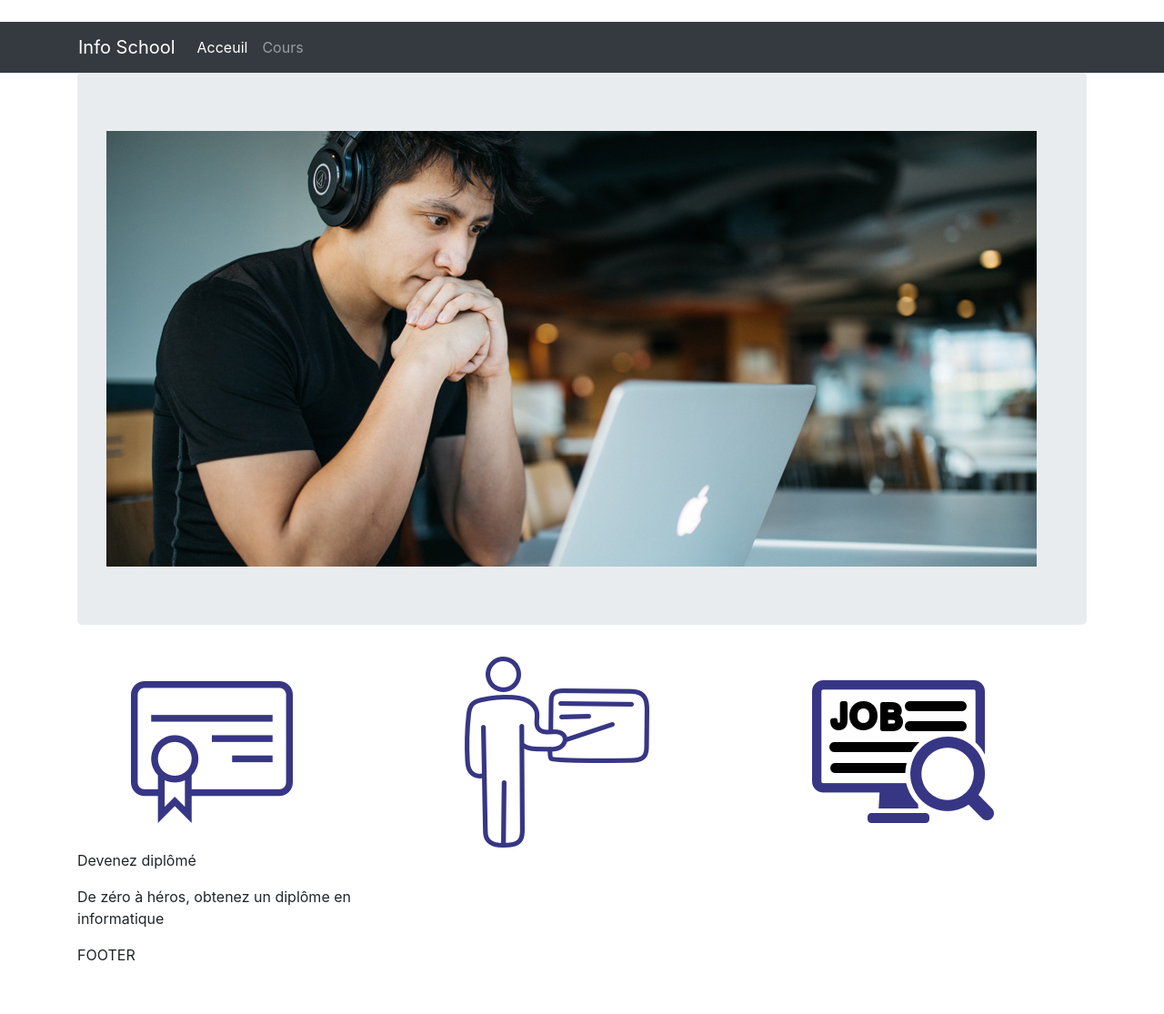
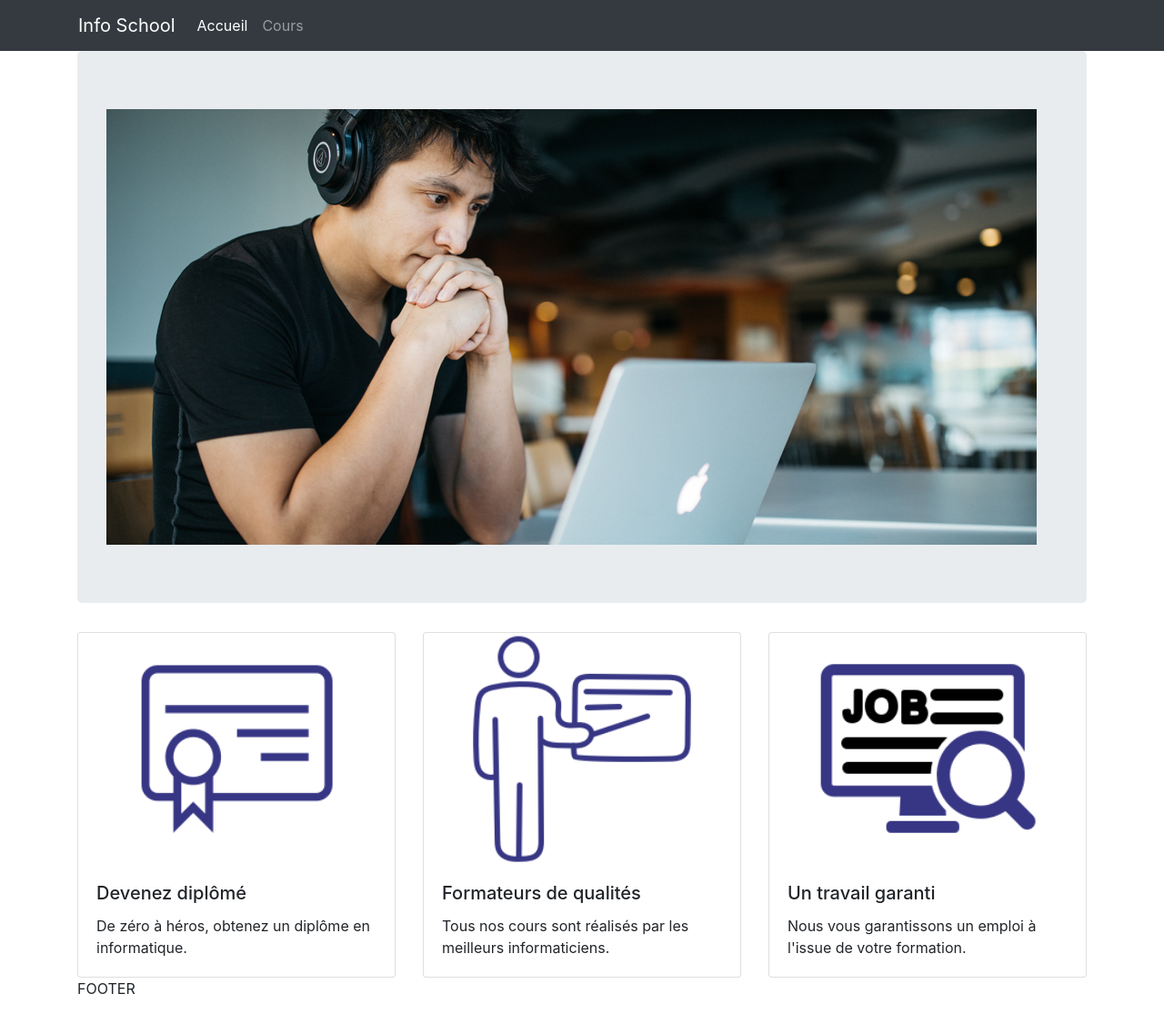
Before and after one commit to Pitec7/Exercice-Bootstrap, a plain HTML site: page index.html in a window 1280 px wide. Shown: the whole page at 91% size. Before the commit the page ends 1086 px from the top, so only its background shows below. Drawn offline with nearby package versions, Linux system fonts and the light colour scheme.

Commit message:
ajout des cards

```diff
--- a/index.html
+++ b/index.html
@@ -1,24 +1,20 @@
 <!DOCTYPE html>
 <html lang="en">
 
+<head>
+    <!-- Required meta tags -->
+    <meta charset="utf-8" />
+    <meta name="viewport" content="width=device-width, initial-scale=1, shrink-to-fit=no" />
+    <!-- Bootstrap CSS -->
+    <link
+    rel="stylesheet"
+    href="https://stackpath.bootstrapcdn.com/bootstrap/4.4.1/css/bootstrap.min.css"
+    integrity="sha384-Vkoo8x4CGsO3+Hhxv8T/Q5PaXtkKtu6ug5TOeNV6gBiFeWPGFN9MuhOf23Q9Ifjh"
+    crossorigin="anonymous"
+    >
 
-<head>
-
-    <!-- Required meta tags -->
-
-    <meta charset="utf-8">
-
-    <meta name="viewport" content="width=device-width, initial-scale=1, shrink-to-fit=no">
-
-    <!-- Bootstrap CSS -->
-
-    <link rel="stylesheet" href="https://stackpath.bootstrapcdn.com/bootstrap/4.4.1/css/bootstrap.min.css"
-        integrity="sha384-Vkoo8x4CGsO3+Hhxv8T/Q5PaXtkKtu6ug5TOeNV6gBiFeWPGFN9MuhOf23Q9Ifjh" crossorigin="anonymous">
-        <title>Info School</title>
-
+    <title>Info School</title>
 </head>
-
-
 
 <body>
     <div class="bg-dark">
@@ -26,78 +22,76 @@
             <div class="row">
                 <nav class="col navbar navbar-expand-lg navbar-dark">
                     <a class="navbar-brand" href="index.html">Info School</a>
-                    <ul class="navbar-nav">
-                        <li class="nav-item active">
-                            <a class="nav-link" href="index.html">Acceuil</a>
-                        </li>
-                        <li class="nav-item">
-                            <a class="nav-link" href="#">Cours</a>
-                        </li>
-                    </ul>
+                    <button class="navbar-toggler" type="button" data-toggle="collapse" data-target="#navbarContent" aria-controls="navbarSupportedContent" aria-expanded="false" aria-label="Toggle navigation">
+                        <span class="navbar-toggler-icon"></span>
+                    </button>
+                    <div id="navbarContent" class="collapse navbar-collapse">
+                        <ul class="navbar-nav">
+                            <li class="nav-item active">
+                                <a class="nav-link" href="index.html">Accueil</a>
+                            </li>
+                            <li class="nav-item">
+                                <a class="nav-link" href="lessons.html">Cours</a>
+                            </li>
+                        </ul>
+                    </div>
                 </nav>
             </div>
         </div>
     </div>
-
     <div class="container">
         <div class="row">
             <div class="col">
                 <div class="jumbotron">
                     <img src="Media/apprenant.jpg" alt="image zone héro">
                 </div>
-
             </div>
         </div>
-
         <div class="row">
             <div class="col-12 col-lg-4">
-                <img src="Media/certificate.png" alt="image certificate">
-                <p>
-                    Devenez diplômé
-                </p>
-                <p>
-                    De zéro à héros, obtenez un diplôme en informatique
-                </p>
+                <div class="card">
+                    <img src="Media/certificate.png" alt="image certificate">
+                    <div class="card-body">
+                        <h5 class="card-title">Devenez diplômé</h5>
+                        <p class="card-text">De zéro à héros, obtenez un diplôme en informatique.</p>
+                    </div>
+                </div>
             </div>
             <div class="col-12 col-lg-4">
-                <img src="Media/instruction.png" alt="image instruction">
+                <div class="card">
+                    <img src="Media/instruction.png" alt="image instruction">
+                    <div class="card-body">
+                        <h5 class="card-title">Formateurs de qualités</h5>
+                        <p class="card-text">Tous nos cours sont réalisés par les meilleurs informaticiens.</p>
+                    </div>
+                </div>
             </div>
             <div class="col-12 col-lg-4">
-                <img src="Media/job.png" alt="image job">
+                <div class="card">
+                    <img src="Media/job.png" alt="image job">
+                    <div class="card-body">
+                        <h5 class="card-title">Un travail garanti</h5>
+                        <p class="card-text">Nous vous garantissons un emploi à l'issue de votre formation.</p>
+                    </div>
+                </div>
             </div>
         </div>
-
         <div class="row">
             <div class="col">
-                FOOTER
+                <p>FOOTER</p>
             </div>
         </div>
     </div>
-
-
-
-
+    <div class="bg-dark">
+        <div class="container">
+            <div class="row">
+            </div>
+        </div>
+    </div>
     <!-- Optional JavaScript -->
-
-
     <!-- jQuery first, then Popper.js, then Bootstrap JS -->
-
-
-    <script src="https://code.jquery.com/jquery-3.4.1.slim.min.js"
-        integrity="sha384-J6qa4849blE2+poT4WnyKhv5vZF5SrPo0iEjwBvKU7imGFAV0wwj1yYfoRSJoZ+n"
-        crossorigin="anonymous"></script>
-
-
-    <script src="https://cdn.jsdelivr.net/npm/popper.js@1.16.0/dist/umd/popper.min.js"
-        integrity="sha384-Q6E9RHvbIyZFJoft+2mJbHaEWldlvI9IOYy5n3zV9zzTtmI3UksdQRVvoxMfooAo"
-        crossorigin="anonymous"></script>
-
-
-    <script src="https://stackpath.bootstrapcdn.com/bootstrap/4.4.1/js/bootstrap.min.js"
-        integrity="sha384-wfSDF2E50Y2D1uUdj0O3uMBJnjuUD4Ih7YwaYd1iqfktj0Uod8GCExl3Og8ifwB6"
-        crossorigin="anonymous"></script>
-
-
+    <script src="https://code.jquery.com/jquery-3.4.1.slim.min.js" integrity="sha384-J6qa4849blE2+poT4WnyKhv5vZF5SrPo0iEjwBvKU7imGFAV0wwj1yYfoRSJoZ+n" crossorigin="anonymous"></script>
+    <script src="https://cdn.jsdelivr.net/npm/popper.js@1.16.0/dist/umd/popper.min.js" integrity="sha384-Q6E9RHvbIyZFJoft+2mJbHaEWldlvI9IOYy5n3zV9zzTtmI3UksdQRVvoxMfooAo" crossorigin="anonymous"></script>
+    <script src="https://stackpath.bootstrapcdn.com/bootstrap/4.4.1/js/bootstrap.min.js" integrity="sha384-wfSDF2E50Y2D1uUdj0O3uMBJnjuUD4Ih7YwaYd1iqfktj0Uod8GCExl3Og8ifwB6" crossorigin="anonymous"></script>
 </body>
-
 </html>
```
